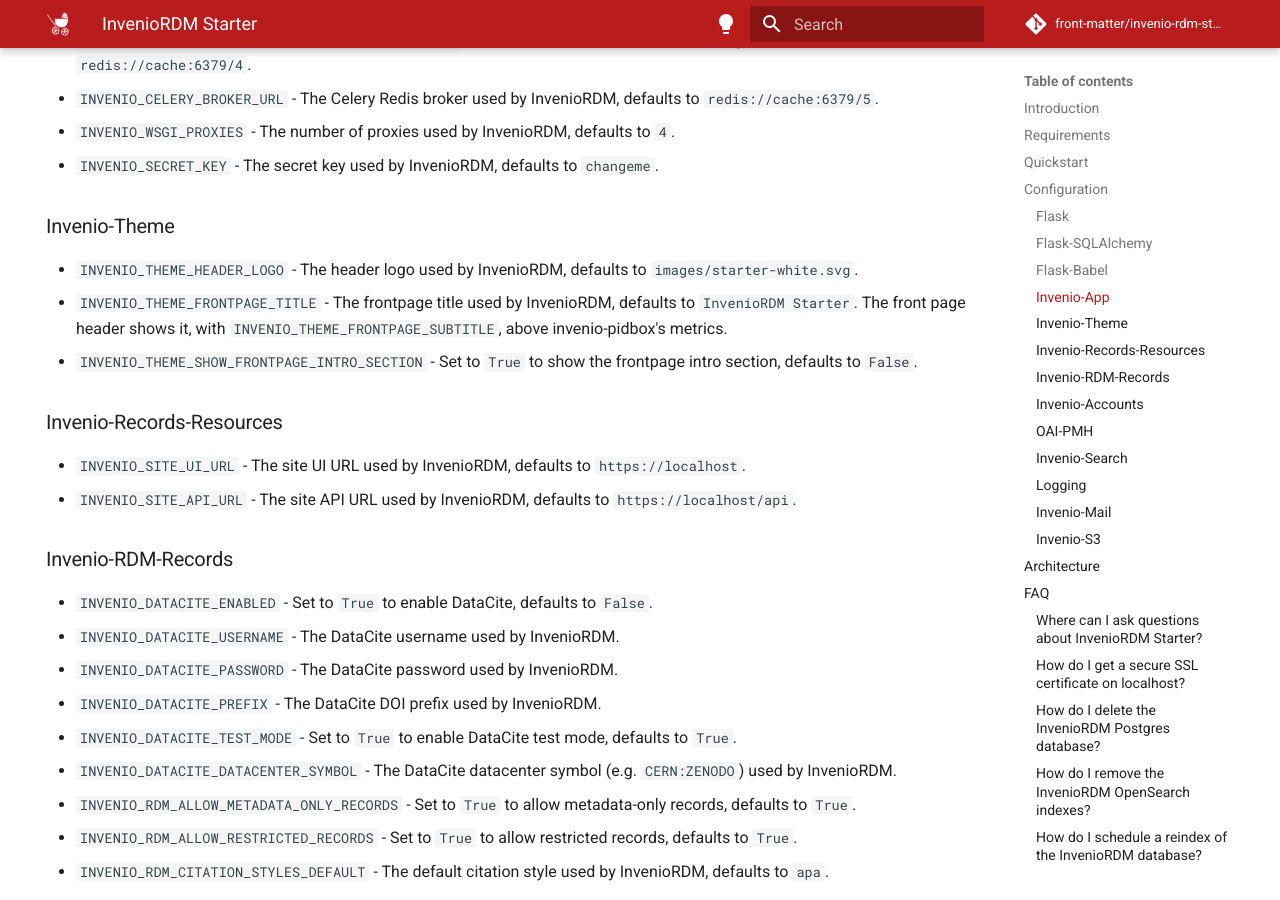
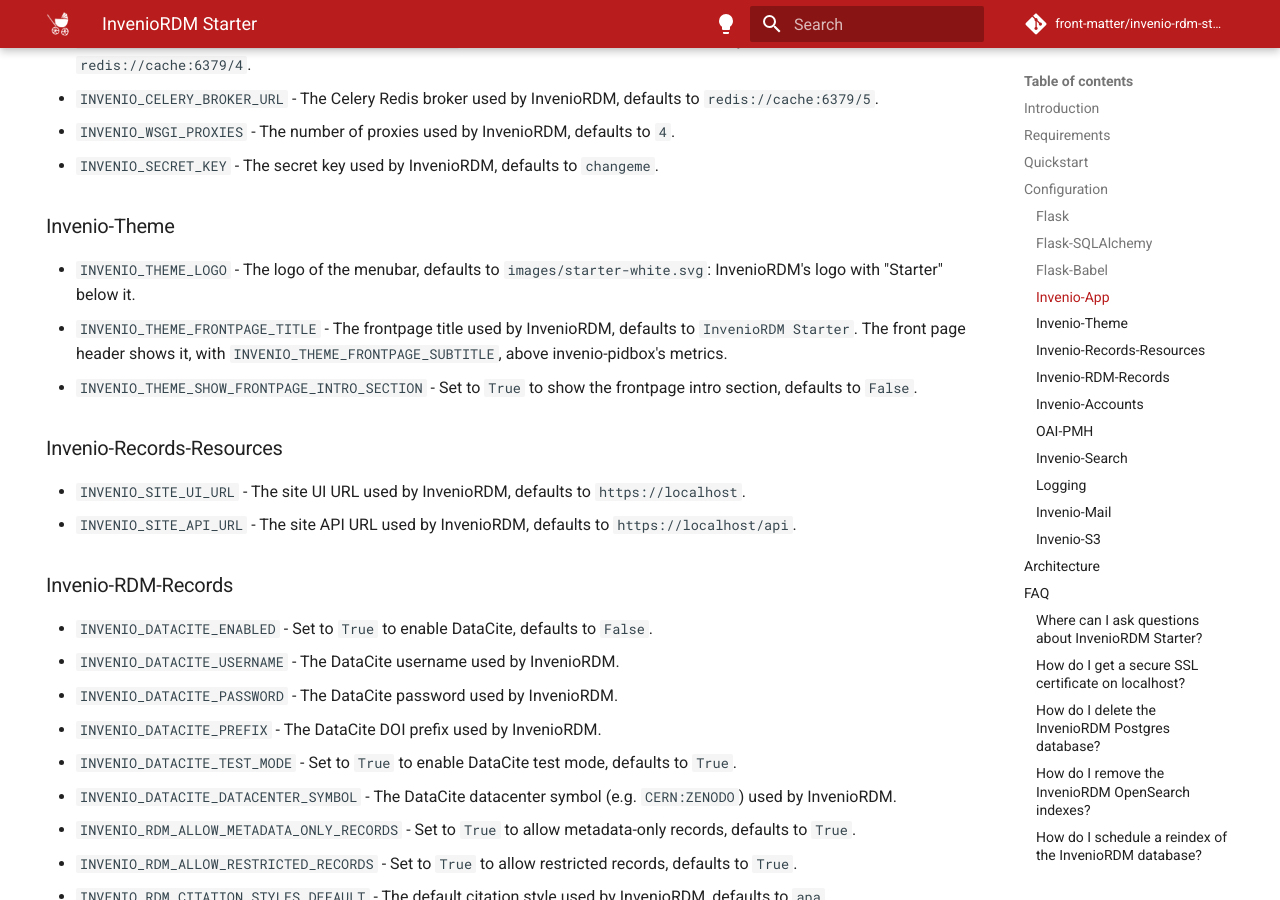
Before and after one commit to front-matter/invenio-rdm-starter, an MkDocs documentation site: the page built from docs/index.md, in a window 1280 px wide and 900 px high, scrolled down 3025 px. Built offline with MkDocs 1.6.1 and Material for MkDocs 9.7.7, drawn with Linux system fonts in a browser that asks for light colours; comment, search, counter and statistics services are not loaded.

Commit message:
fix: set the Starter logo as THEME_LOGO, which the menubar shows
THEME_HEADER_LOGO isn't read by invenio-app-rdm's header, so the menubar
kept InvenioRDM's logo. compose.yml's default for INVENIO_THEME_LOGO, which
replaces the setting, is the Starter logo too.

```diff
--- a/compose.yml
+++ b/compose.yml
@@ -182,7 +182,7 @@ x-set-web:
   # Invenio-Theme
   # See: https://inveniordm.docs.cern.ch/operate/customize/look-and-feel/
   # Header logo.
-  INVENIO_THEME_LOGO: ${INVENIO_THEME_LOGO:-images/invenio-rdm.svg}
+  INVENIO_THEME_LOGO: ${INVENIO_THEME_LOGO:-images/starter-white.svg}
   # The name of the site, in the header and as the title.
   INVENIO_THEME_SITENAME: ${INVENIO_THEME_SITENAME:-InvenioRDM Starter}
   # Front page title and subtitle.
--- a/docs/index.md
+++ b/docs/index.md
@@ -84,7 +84,7 @@ The `docker-compose.yml` configuration can be modified to suit your needs using
 
 ### Invenio-Theme
 
-* `INVENIO_THEME_HEADER_LOGO` - The header logo used by InvenioRDM, defaults to `images/starter-white.svg`.
+* `INVENIO_THEME_LOGO` - The logo of the menubar, defaults to `images/starter-white.svg`: InvenioRDM's logo with "Starter" below it.
 * `INVENIO_THEME_FRONTPAGE_TITLE` - The frontpage title used by InvenioRDM, defaults to `InvenioRDM Starter`. The front page header shows it, with `INVENIO_THEME_FRONTPAGE_SUBTITLE`, above invenio-pidbox's metrics.
 * `INVENIO_THEME_SHOW_FRONTPAGE_INTRO_SECTION` - Set to `True` to show the frontpage intro section, defaults to `False`.
 
```
Also changed, not shown: site/invenio_rdm_starter/config.py.
